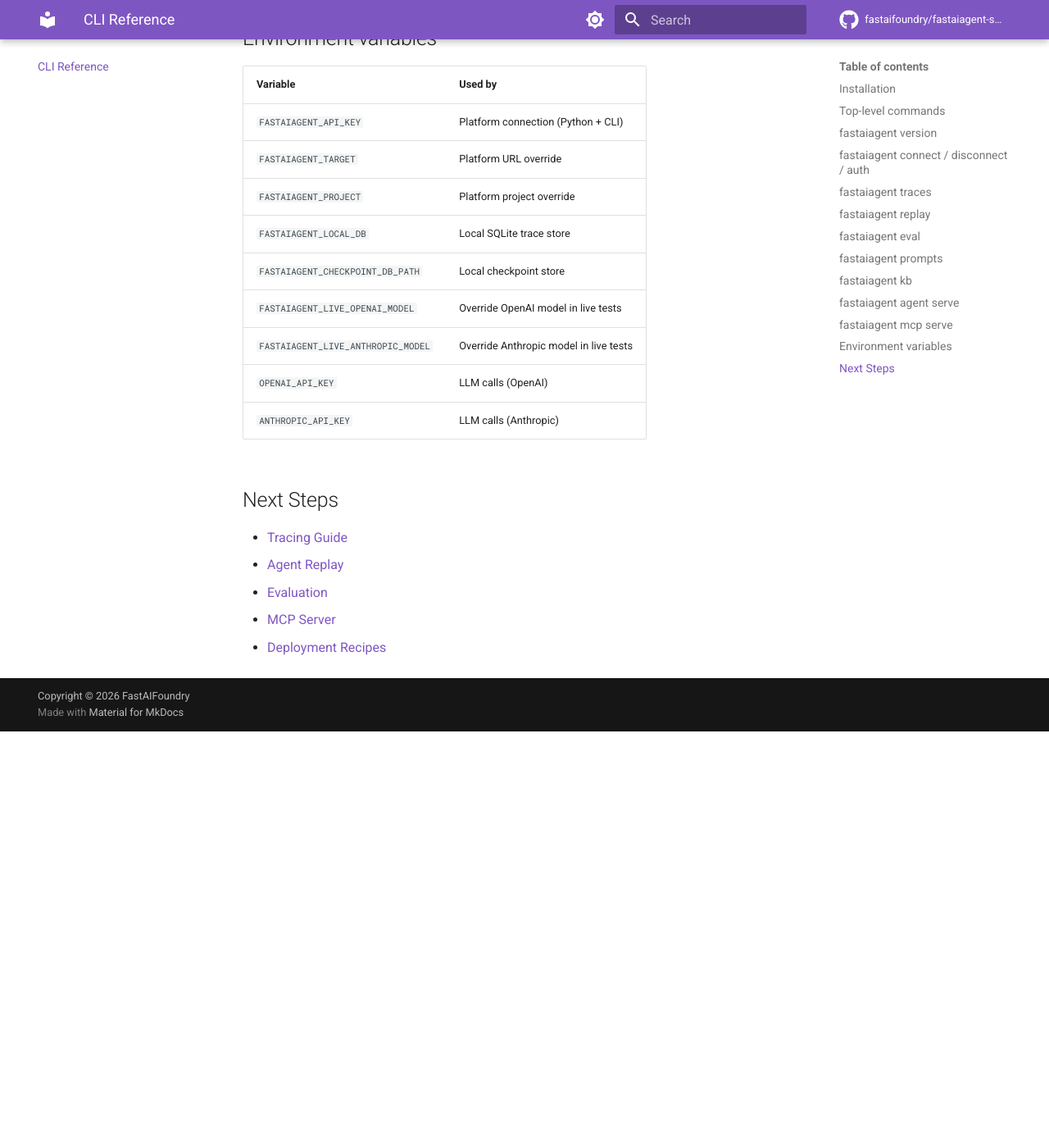
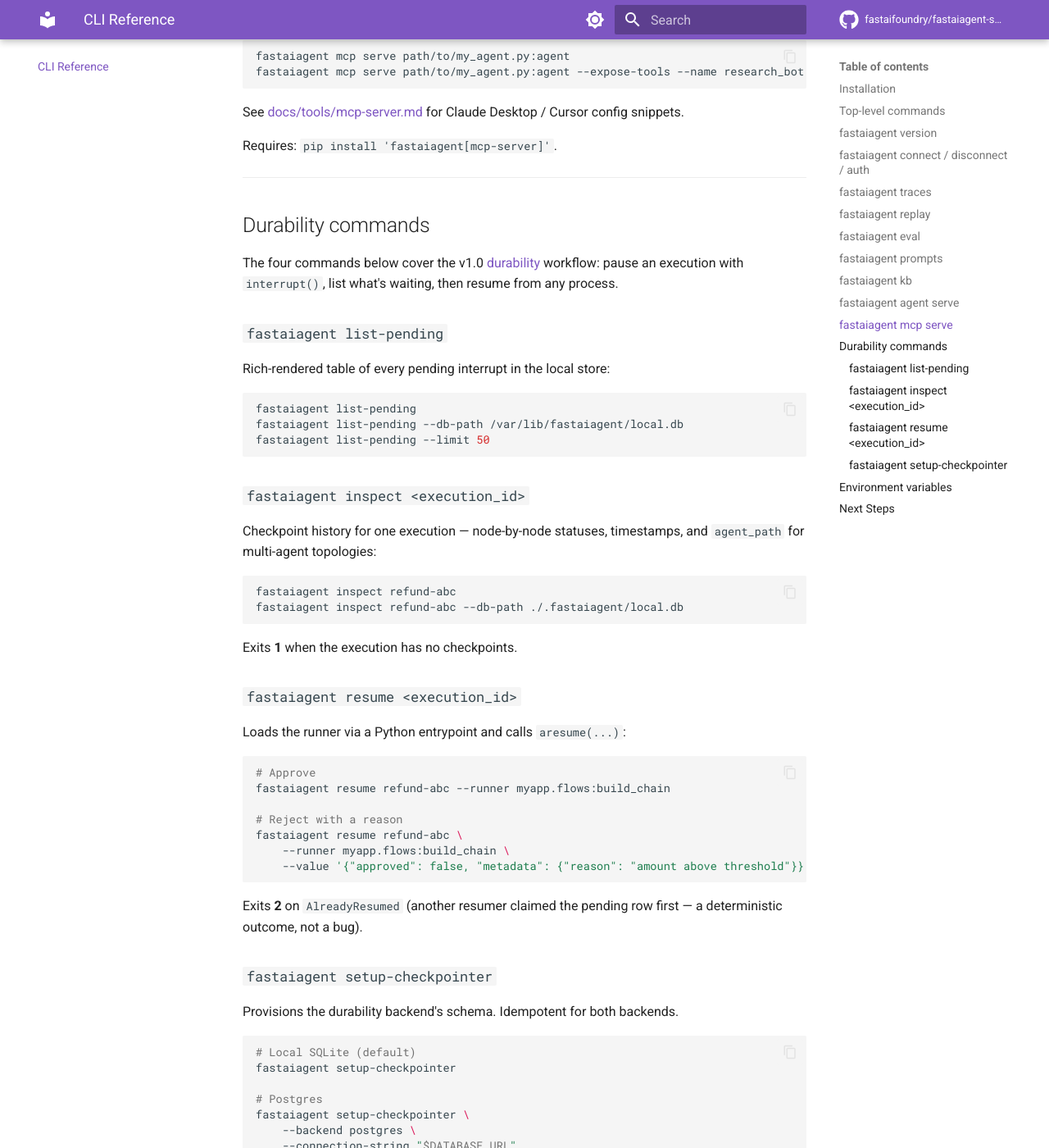
Before and after one commit to fastaifoundry/fastaiagent-sdk, an MkDocs documentation site: the page built from docs/cli/index.md, in a window 1280 px wide and 1400 px high, scrolled down 4297 px. Shown: the whole window at 82% size. Built offline with MkDocs 1.6.1 and Material for MkDocs 9.7.7, drawn with Linux system fonts in a browser that asks for light colours; comment, search, counter and statistics services are not loaded; before the commit the page ends 5189 px from its top, so only the background shows below that; some of the changed text lies outside the part shown.

Commit message:
docs: surface v1.0 durability features in cli/api-reference/index/installation
The Phase 11 work added `docs/durability/` but the high-traffic
landing pages (CLI reference, API reference, root index, installation)
never picked up the new public surface. Users hitting those pages from
the nav had no signal that v1.0 added durability.

This is docs-only — no code or behavior change, no version bump.

- `docs/cli/index.md`: added `resume`, `list-pending`, `inspect`,
  `setup-checkpointer`, `migrate` to the top-level commands table;
  added a "Durability commands" section with full usage; updated the
  stale `version` example output `0.6.1` → `1.0.0`; clarified that
  `FASTAIAGENT_LOCAL_DB` covers checkpoints; added Durability to
  "Next Steps".
- `docs/api-reference/index.md`: added a "Durability (v1.0)" section
  linking to `interrupt` / `Resume` / `@idempotent` / `Checkpointer`
  Protocol / `SQLiteCheckpointer` / `PostgresCheckpointer` /
  `PendingInterrupt` / `AlreadyResumed` / `InterruptSignal` /
  `IdempotencyError` and the four runners' `aresume(...)` methods.
- `docs/index.md`: comparison table gained "Durable HITL" and
  "@idempotent side-effect protection" rows; Core Features list
  gained the durability link.
- `docs/getting-started/installation.md`: added the `postgres` extra
  row; updated the stale `__version__` example `0.1.0a1` → `1.0.0`.

`mkdocs build --strict` clean — only the pre-existing INFO anchor
warnings remain (unchanged from main).

Co-Authored-By: Claude Opus 4.7 (1M context) <noreply@anthropic.com>

````diff
--- a/docs/cli/index.md
+++ b/docs/cli/index.md
@@ -26,6 +26,11 @@ fastaiagent --help
 | `fastaiagent kb` | Manage local knowledge bases |
 | `fastaiagent agent` | Run an Agent or Chain as an HTTP service |
 | `fastaiagent mcp` | Expose an Agent or Chain as an MCP server |
+| `fastaiagent resume` | Resume a paused execution (durability) |
+| `fastaiagent list-pending` | List pending interrupts awaiting human approval |
+| `fastaiagent inspect` | Show checkpoint history for an execution |
+| `fastaiagent setup-checkpointer` | Provision the durability backend (SQLite or Postgres) |
+| `fastaiagent migrate` | Copy legacy `traces.db` / `checkpoints.db` / `.prompts/` into `local.db` |
 
 ---
 
@@ -33,7 +38,7 @@ fastaiagent --help
 
 ```bash
 $ fastaiagent version
-fastaiagent 0.6.1 [openai, anthropic, kb, qdrant, chroma, mcp-server]
+fastaiagent 1.0.0 [openai, anthropic, langchain, crewai, kb, qdrant, chroma, mcp-server, otel-export, postgres]
 ```
 
 Brackets list the optional extras whose upstream package is importable. Useful when debugging "which extras did this env install?" in bug reports.
@@ -175,6 +180,71 @@ Requires: `pip install 'fastaiagent[mcp-server]'`.
 
 ---
 
+## Durability commands
+
+The four commands below cover the v1.0 [durability](../durability/index.md) workflow: pause an execution with `interrupt()`, list what's waiting, then resume from any process.
+
+### `fastaiagent list-pending`
+
+Rich-rendered table of every pending interrupt in the local store:
+
+```bash
+fastaiagent list-pending
+fastaiagent list-pending --db-path /var/lib/fastaiagent/local.db
+fastaiagent list-pending --limit 50
+```
+
+### `fastaiagent inspect <execution_id>`
+
+Checkpoint history for one execution — node-by-node statuses, timestamps, and `agent_path` for multi-agent topologies:
+
+```bash
+fastaiagent inspect refund-abc
+fastaiagent inspect refund-abc --db-path ./.fastaiagent/local.db
+```
+
+Exits **1** when the execution has no checkpoints.
+
+### `fastaiagent resume <execution_id>`
+
+Loads the runner via a Python entrypoint and calls `aresume(...)`:
+
+```bash
+# Approve
+fastaiagent resume refund-abc --runner myapp.flows:build_chain
+
+# Reject with a reason
+fastaiagent resume refund-abc \
+    --runner myapp.flows:build_chain \
+    --value '{"approved": false, "metadata": {"reason": "amount above threshold"}}'
+```
+
+Exits **2** on `AlreadyResumed` (another resumer claimed the pending row first — a deterministic outcome, not a bug).
+
+### `fastaiagent setup-checkpointer`
+
+Provisions the durability backend's schema. Idempotent for both backends.
+
+```bash
+# Local SQLite (default)
+fastaiagent setup-checkpointer
+
+# Postgres
+fastaiagent setup-checkpointer \
+    --backend postgres \
+    --connection-string "$DATABASE_URL"
+
+# Custom Postgres schema (so two installs share one DB)
+fastaiagent setup-checkpointer \
+    --backend postgres \
+    --connection-string "$DATABASE_URL" \
+    --schema fa_prod
+```
+
+See [docs/durability/checkpointers.md](../durability/checkpointers.md) for the full backend reference.
+
+---
+
 ## Environment variables
 
 | Variable | Used by |
@@ -182,8 +252,8 @@ Requires: `pip install 'fastaiagent[mcp-server]'`.
 | `FASTAIAGENT_API_KEY` | Platform connection (Python + CLI) |
 | `FASTAIAGENT_TARGET` | Platform URL override |
 | `FASTAIAGENT_PROJECT` | Platform project override |
-| `FASTAIAGENT_LOCAL_DB` | Local SQLite trace store |
-| `FASTAIAGENT_CHECKPOINT_DB_PATH` | Local checkpoint store |
+| `FASTAIAGENT_LOCAL_DB` | Local SQLite store (traces, checkpoints, idempotency, prompts) |
+| `FASTAIAGENT_CHECKPOINT_DB_PATH` | Override checkpoint store path (legacy; prefer `FASTAIAGENT_LOCAL_DB`) |
 | `FASTAIAGENT_LIVE_OPENAI_MODEL` | Override OpenAI model in live tests |
 | `FASTAIAGENT_LIVE_ANTHROPIC_MODEL` | Override Anthropic model in live tests |
 | `OPENAI_API_KEY` | LLM calls (OpenAI) |
@@ -191,6 +261,7 @@ Requires: `pip install 'fastaiagent[mcp-server]'`.
 
 ## Next Steps
 
+- [Durability — pause and resume](../durability/index.md)
 - [Tracing Guide](../tracing/index.md)
 - [Agent Replay](../replay/index.md)
 - [Evaluation](../evaluation/index.md)
````
Also changed, not shown: docs/api-reference/index.md (+9 -0 lines), docs/getting-started/installation.md (+2 -1 lines), docs/index.md (+3 -0 lines).
